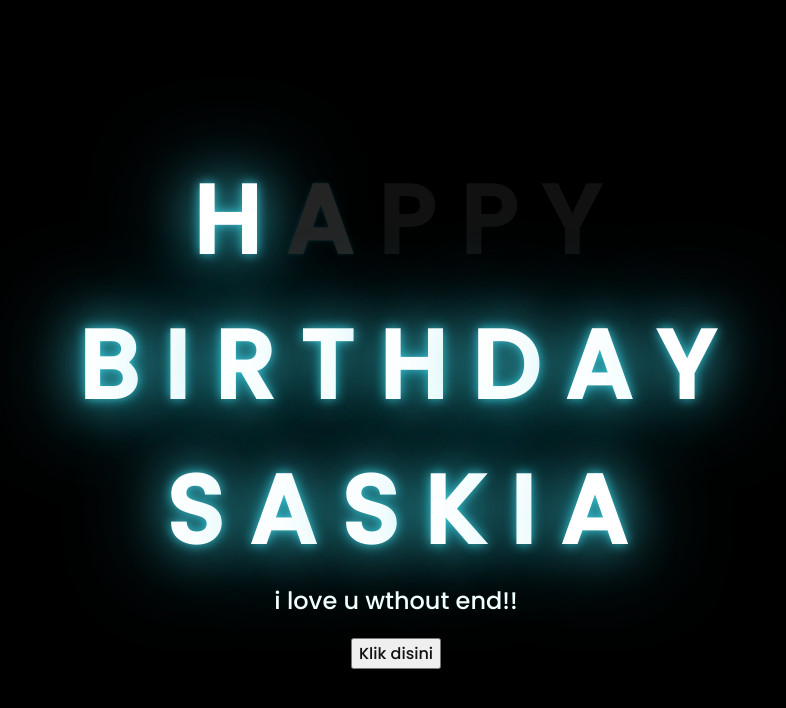
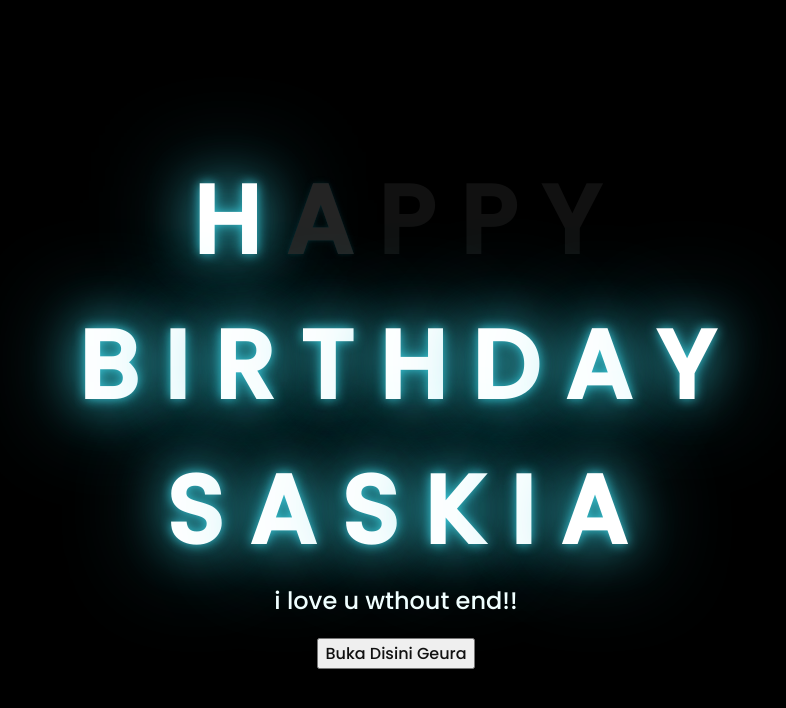
Before and after one commit to RevaldoGithub/for_your_baby.github.io, a plain HTML site: page index.html in a window 1280 px wide. Shown: the whole page, without its empty margins (252-1038 px from the left). Drawn offline with Linux system fonts and the light colour scheme.

Commit message:
Update index.html

```diff
--- a/index.html
+++ b/index.html
@@ -38,7 +38,7 @@
     </div>
     <div class="button">
         <button>
-            <a href="flower.html">Klik disini</a>
+            <a href="flower.html">Buka Disini Geura</a>
         </button>
 
     </div>
```
